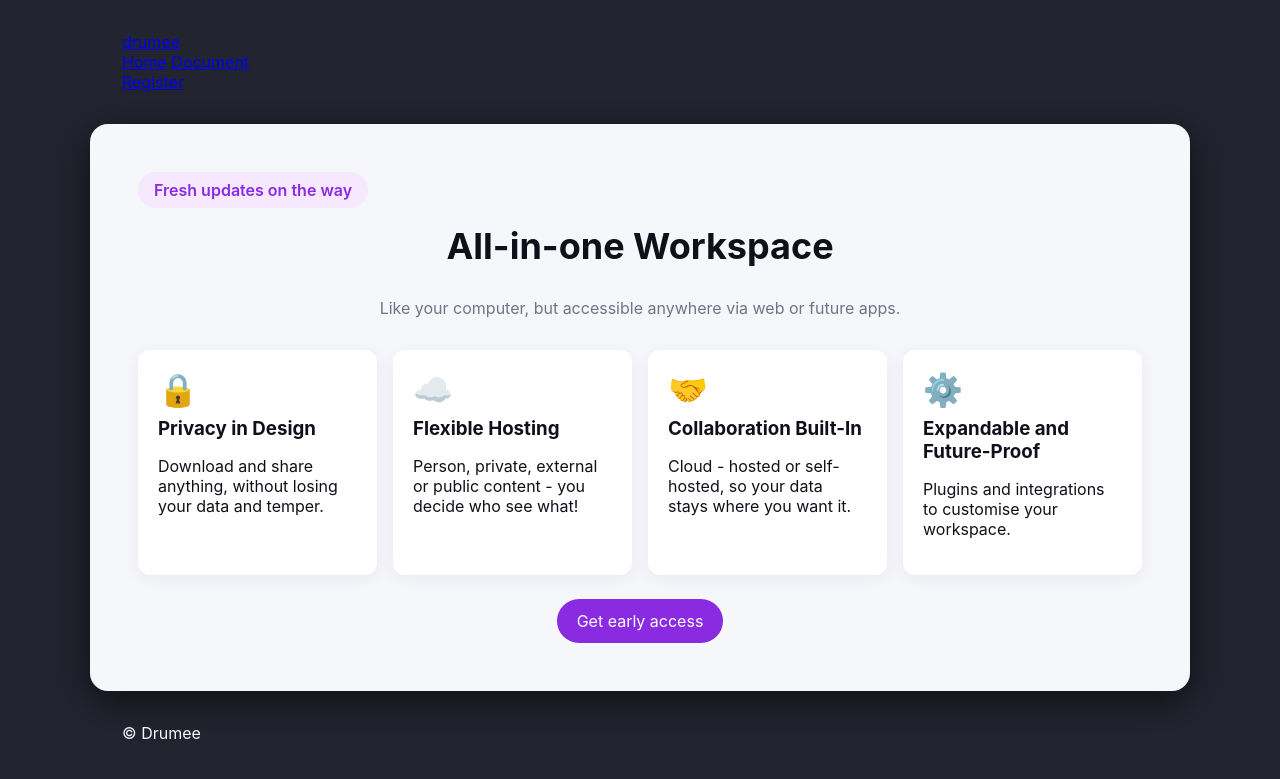
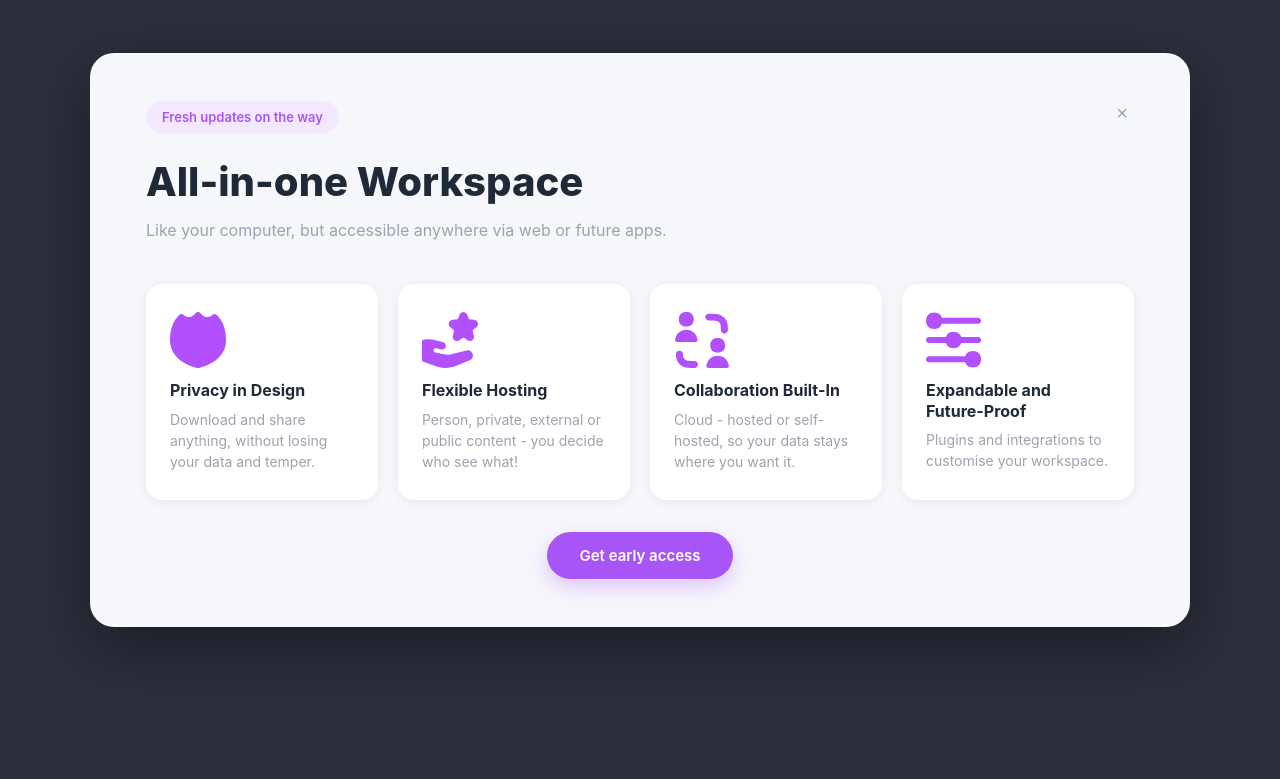
Before and after one commit to drumee/onboarding, a website: page src/pages/features.html in a window 1280 px wide. Drawn offline with nearby package versions, Linux system fonts and the light colour scheme; files that its build step writes are made by us from their sources.

Commit message:
Update features page

```diff
--- a/src/pages/features.html
+++ b/src/pages/features.html
@@ -7,19 +7,11 @@
     <link rel="stylesheet" href="../../dist/css/features.css" />
   </head>
   <body>
-    <header class="site-header">
+    <main class="features">
       <div class="container">
-        <a class="logo" href="./home.html">drumee</a>
-        <nav class="site-nav">
-          <a href="./home.html">Home</a>
-          <a href="#">Document</a>
-        </nav>
-        <a class="btn-register" href="#">Register</a>
-      </div>
-    </header>
+        <div class="modal">
+          <button class="close-btn">×</button>
 
-    <main class="features">
-      <div class="container modal">
           <span class="badge">Fresh updates on the way</span>
           <h2>All-in-one Workspace</h2>
           <p class="lead">
@@ -28,15 +20,24 @@
 
           <div class="cards">
             <article class="card">
-            <div class="card-icon">🔒</div>
+              <img
+                src="../assets/features_page/privacy.svg"
+                alt=""
+                class="card-icon"
+              />
               <h3>Privacy in Design</h3>
               <p>
-              Download and share anything, without losing your data and temper.
+                Download and share anything, without losing your data and
+                temper.
               </p>
             </article>
 
             <article class="card">
-            <div class="card-icon">☁️</div>
+              <img
+                src="../assets/features_page/hosting.svg"
+                alt=""
+                class="card-icon"
+              />
               <h3>Flexible Hosting</h3>
               <p>
                 Person, private, external or public content - you decide who see
@@ -45,7 +46,11 @@
             </article>
 
             <article class="card">
-            <div class="card-icon">🤝</div>
+              <img
+                src="../assets/features_page/collaboration.svg"
+                alt=""
+                class="card-icon"
+              />
               <h3>Collaboration Built-In</h3>
               <p>
                 Cloud - hosted or self-hosted, so your data stays where you want
@@ -54,7 +59,11 @@
             </article>
 
             <article class="card">
-            <div class="card-icon">⚙️</div>
+              <img
+                src="../assets/features_page/future_proof.svg"
+                alt=""
+                class="card-icon"
+              />
               <h3>Expandable and Future-Proof</h3>
               <p>Plugins and integrations to customise your workspace.</p>
             </article>
@@ -64,10 +73,7 @@
             <a class="btn" href="#">Get early access</a>
           </div>
         </div>
+      </div>
     </main>
-
-    <footer class="site-footer">
-      <div class="container">© Drumee</div>
-    </footer>
   </body>
 </html>
--- a/src/scss/features.scss
+++ b/src/scss/features.scss
@@ -1,21 +1,187 @@
-/* SCSS for Our Features page */
-:root{--bg:#222430;--panel:#f6f7fb;--accent:#8a2be2;--text-dark:#10101a;--muted:#707486}
-*{box-sizing:border-box}
-html,body{height:100%;margin:0;font-family:Inter,Segoe UI,Arial,sans-serif;background:var(--bg);color:var(--panel)}
-.container{max-width:1100px;margin:0 auto;padding:2rem}
+:root{
+  --bg:#2C2F3C;
+  --panel:#F6F7FB;
+  --accent:#A855F7;
+  --text-dark:#1F2937;
+  --text-light:#9CA3AF;
+  --badge-bg:#F3E8FF;
+  --badge-text:#A855F7;
+}
 
-.modal{background:var(--panel);color:var(--text-dark);padding:3rem;border-radius:18px;box-shadow:0 10px 40px rgba(0,0,0,0.6)}
-.badge{display:inline-block;background:#f5e8ff;color:var(--accent);padding:.5rem 1rem;border-radius:999px;font-weight:600}
-.features h2{text-align:center;font-size:2.25rem;margin-top:1rem}
-.features .lead{text-align:center;color:var(--muted);max-width:700px;margin:0.5rem auto 2rem}
+*{box-sizing:border-box;margin:0;padding:0}
 
-.cards{display:grid;grid-template-columns:repeat(4,1fr);gap:1rem;margin-top:1.5rem}
-.card{background:#fff;padding:1.25rem;border-radius:12px;color:var(--text-dark);box-shadow:0 4px 18px rgba(20,20,30,0.06)}
-.card-icon{font-size:2rem}
-.card h3{margin:0.5rem 0}
+html,body{
+  height:100%;
+  margin:0;
+  font-family:"Inter",system-ui,sans-serif;
+  background:var(--bg);
+  color:var(--panel);
+}
 
-.modal-cta{text-align:center;margin-top:1.5rem}
-.btn{display:inline-block;background:var(--accent);color:#fff;padding:.75rem 1.25rem;border-radius:999px;text-decoration:none}
+.container{
+  max-width:1200px;
+  margin:0 auto;
+  padding:0 2rem;
+}
 
-@media(max-width:900px){.cards{grid-template-columns:repeat(2,1fr)}}
-@media(max-width:520px){.cards{grid-template-columns:1fr}.container{padding:1rem}}
+.logo{
+  font-size:18px;
+  font-weight:800;
+  color:#fff;
+  text-decoration:none;
+}
+
+.site-nav{
+  display:flex;
+  gap:2rem;
+}
+
+.site-nav a{
+  color:var(--text-light);
+  text-decoration:none;
+  font-weight:500;
+  font-size:14px;
+}
+
+.site-nav a:hover{
+  color:#fff;
+}
+
+.btn-register{
+  margin-left:auto;
+  background:#fff;
+  color:var(--text-dark);
+  padding:0.5rem 1.25rem;
+  border-radius:999px;
+  text-decoration:none;
+  font-weight:600;
+  font-size:14px;
+}
+
+.features{
+  display:flex;
+  align-items:center;
+  justify-content:center;
+  min-height:calc(100vh - 120px);
+  padding:2rem 0;
+}
+
+.modal{
+  background:var(--panel);
+  color:var(--text-dark);
+  padding:3rem 3.5rem;
+  border-radius:24px;
+  box-shadow:0 20px 60px rgba(0,0,0,0.4);
+  max-width:1100px;
+  width:100%;
+}
+
+.close-btn{
+  float:right;
+  background:none;
+  border:none;
+  color:var(--text-light);
+  font-size:20px;
+  cursor:pointer;
+  padding:0;
+  width:24px;
+  height:24px;
+}
+
+.badge{
+  display:inline-block;
+  background:var(--badge-bg);
+  color:var(--badge-text);
+  padding:0.5rem 1rem;
+  border-radius:999px;
+  font-weight:600;
+  font-size:13px;
+  margin-bottom:1rem;
+}
+
+.modal h2{
+  font-size:2.5rem;
+  margin:0.5rem 0 0.75rem;
+  font-weight:800;
+  color:var(--text-dark);
+  text-align:left;
+}
+
+.lead{
+  color:var(--text-light);
+  font-size:16px;
+  line-height:1.6;
+  margin-bottom:2.5rem;
+  text-align:left;
+}
+
+.cards{
+  display:grid;
+  grid-template-columns:repeat(4,1fr);
+  gap:1.25rem;
+  margin-bottom:2rem;
+}
+
+.card{
+  background:#fff;
+  padding:1.75rem 1.5rem;
+  border-radius:16px;
+  box-shadow:0 2px 12px rgba(0,0,0,0.06);
+}
+
+.card-icon{
+  width:56px;
+  height:56px;
+  margin-bottom:0.75rem;
+  display:block;
+}
+
+.card h3{
+  font-size:16px;
+  font-weight:700;
+  color:var(--text-dark);
+  margin:0 0 0.5rem;
+  line-height:1.3;
+}
+
+.card p{
+  font-size:14px;
+  color:var(--text-light);
+  line-height:1.5;
+  margin:0;
+}
+
+.modal-cta{
+  text-align:center;
+  margin-top:2rem;
+}
+
+.btn{
+  display:inline-block;
+  background:var(--accent);
+  color:#fff;
+  padding:0.875rem 2rem;
+  border-radius:999px;
+  text-decoration:none;
+  font-weight:600;
+  font-size:15px;
+  box-shadow:0 8px 20px rgba(168,85,247,0.3);
+  transition:all 0.2s;
+}
+
+.btn:hover{
+  transform:translateY(-2px);
+  box-shadow:0 12px 24px rgba(168,85,247,0.4);
+}
+
+@media(max-width:900px){
+  .cards{grid-template-columns:repeat(2,1fr)}
+  .modal{padding:2rem}
+  .modal h2{font-size:2rem}
+}
+
+@media(max-width:520px){
+  .cards{grid-template-columns:1fr}
+  .container{padding:0 1rem}
+  .btn-register{margin-left:0}
+}
```
Lines whose indentation alone changed are shown as unchanged.
